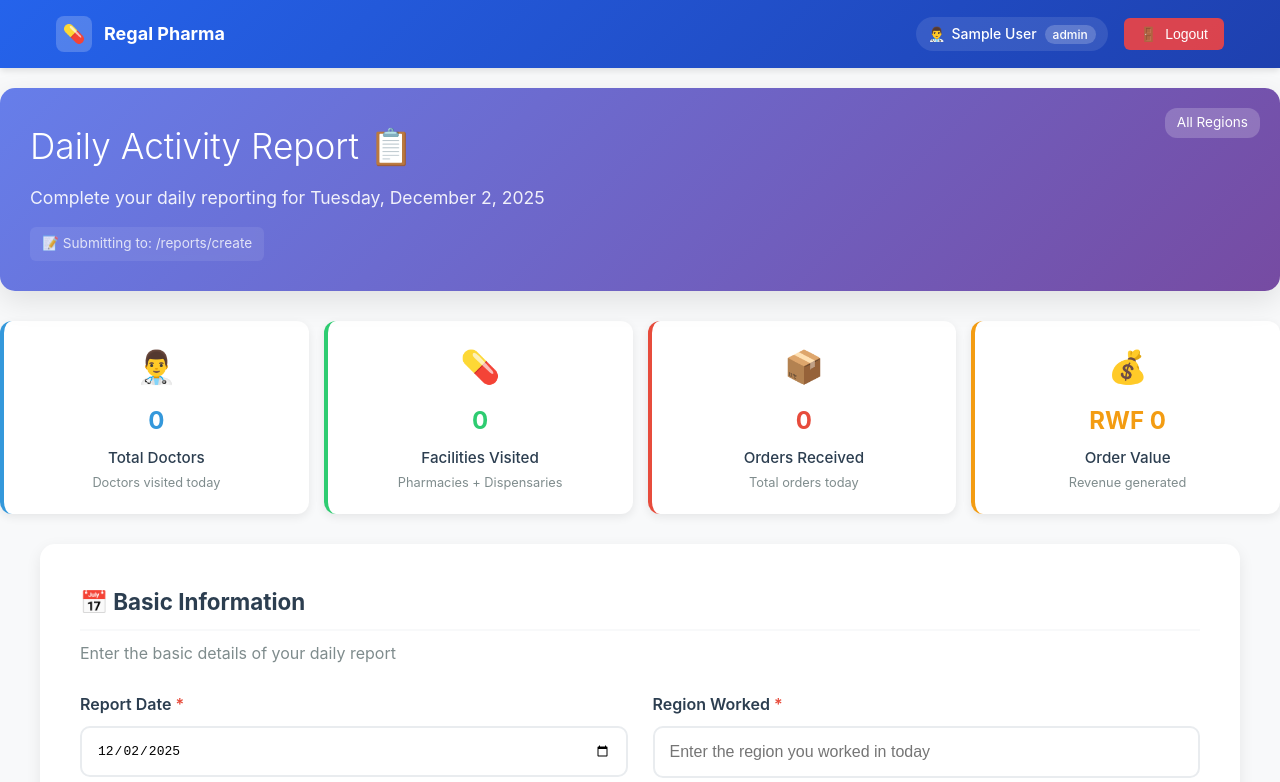
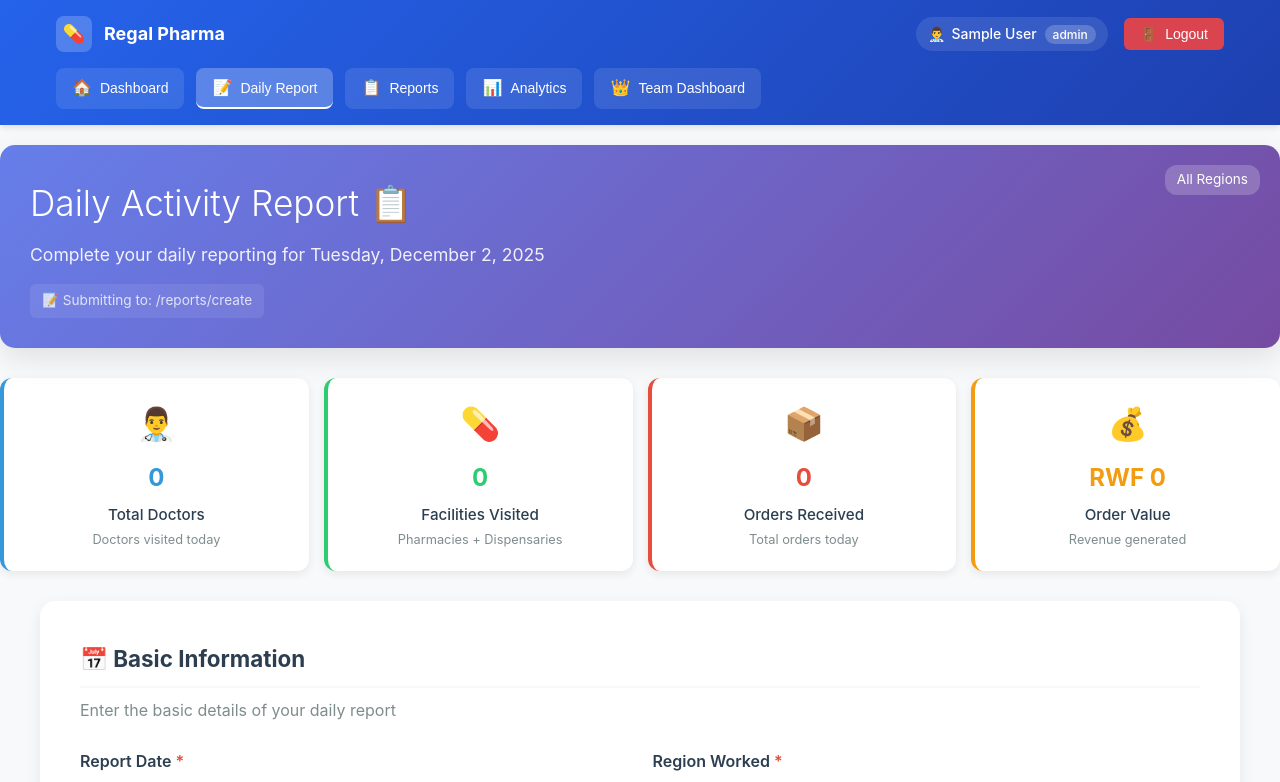
Before and after one commit to Nishbon/regal-pharma, a React (Vite) app in the folder frontend/: page /daily-report in a window 1280 px wide. Shown: the top 782 px of the page. Built offline with nearby package versions, Linux system fonts and the light colour scheme; no server answers; sample sign-in values are in the browser's storage; the HTML template or start-up script is replaced by a standard one.

Commit message:
Update Layout.jsx

```diff
--- a/frontend/src/components/Layout.jsx
+++ b/frontend/src/components/Layout.jsx
@@ -1,16 +1,34 @@
 import React from 'react'
-import { Outlet, useNavigate } from 'react-router-dom'
+import { Outlet, useNavigate, useLocation } from 'react-router-dom'
 import { useAuth } from '../contexts/AuthContext'
 
 const Layout = () => {
   const { user, logout } = useAuth()
   const navigate = useNavigate()
+  const location = useLocation()
   const isMobile = window.innerWidth < 768
 
   const handleLogout = () => {
     logout()
-    // Remove this line - logout() already handles the redirect
-    // navigate('/login')
+  }
+
+  const navigationItems = [
+    { path: '/dashboard', label: 'Dashboard', icon: '🏠', roles: ['medrep', 'supervisor', 'admin'] },
+    { path: '/daily-report', label: 'Daily Report', icon: '📝', roles: ['medrep', 'supervisor', 'admin'] },
+    { path: '/reports', label: 'Reports', icon: '📋', roles: ['medrep', 'supervisor', 'admin'] },
+    { path: '/analytics', label: 'Analytics', icon: '📊', roles: ['medrep', 'supervisor', 'admin'] },
+    { path: '/supervisor-dashboard', label: 'Team Dashboard', icon: '👑', roles: ['supervisor', 'admin'] },
+  ]
+
+  // Filter navigation items based on user role
+  const filteredNavItems = navigationItems.filter(item =>
+    item.roles.includes(user?.role || 'medrep')
+  )
+
+  const isActive = (path) => {
+    return location.pathname === path ||
+           (path === '/dashboard' && location.pathname === '/') ||
+           (path === '/supervisor-dashboard' && location.pathname.startsWith('/supervisor'))
   }
 
   return (
@@ -19,7 +37,7 @@ const Layout = () => {
       background: '#f8fafc',
       fontFamily: "'Inter', -apple-system, BlinkMacSystemFont, 'Segoe UI', 'Roboto', sans-serif"
     }}>
-      {/* Minimal Header Only */}
+      {/* Header with Navigation */}
       <header style={{
         background: 'linear-gradient(135deg, #2563eb 0%, #1e40af 100%)',
         color: 'white',
@@ -33,10 +51,14 @@ const Layout = () => {
           maxWidth: '1200px',
           margin: '0 auto',
           padding: '0 16px',
-          width: '100%',
+          width: '100%'
+        }}>
+          {/* Top Row: Logo & User Info */}
+          <div style={{
             display: 'flex',
             justifyContent: 'space-between',
-          alignItems: 'center'
+            alignItems: 'center',
+            marginBottom: '16px'
           }}>
             {/* Logo */}
             <div style={{ display: 'flex', alignItems: 'center', gap: '12px' }}>
@@ -95,7 +117,11 @@ const Layout = () => {
                   transition: 'all 0.2s ease',
                   display: 'flex',
                   alignItems: 'center',
-                gap: '8px'
+                  gap: '8px',
+                  ':hover': {
+                    background: 'rgba(239, 68, 68, 1)',
+                    transform: 'translateY(-1px)'
+                  }
                 }}
               >
                 <span>🚪</span>
@@ -103,31 +129,166 @@ const Layout = () => {
               </button>
             </div>
           </div>
+
+          {/* Navigation Bar */}
+          <nav style={{
+            display: 'flex',
+            gap: isMobile ? '8px' : '12px',
+            overflowX: isMobile ? 'auto' : 'visible',
+            paddingBottom: isMobile ? '8px' : '0',
+            WebkitOverflowScrolling: 'touch',
+            msOverflowStyle: 'none',
+            scrollbarWidth: 'none',
+            '::-webkit-scrollbar': {
+              display: 'none'
+            }
+          }}>
+            {filteredNavItems.map((item) => (
+              <button
+                key={item.path}
+                onClick={() => navigate(item.path)}
+                style={{
+                  padding: '10px 16px',
+                  background: isActive(item.path)
+                    ? 'rgba(255, 255, 255, 0.25)'
+                    : 'rgba(255, 255, 255, 0.1)',
+                  color: 'white',
+                  border: 'none',
+                  borderRadius: '8px',
+                  cursor: 'pointer',
+                  fontSize: '14px',
+                  fontWeight: '500',
+                  display: 'flex',
+                  alignItems: 'center',
+                  gap: '8px',
+                  transition: 'all 0.2s ease',
+                  whiteSpace: 'nowrap',
+                  flexShrink: 0,
+                  borderBottom: isActive(item.path) ? '2px solid white' : '2px solid transparent',
+                  ':hover': {
+                    background: 'rgba(255, 255, 255, 0.2)',
+                    transform: 'translateY(-1px)'
+                  }
+                }}
+              >
+                <span style={{ fontSize: '16px' }}>{item.icon}</span>
+                {(!isMobile || isActive(item.path)) && item.label}
+              </button>
+            ))}
+          </nav>
+        </div>
       </header>
 
-      {/* Main Content - Full Width, No Padding */}
+      {/* Main Content */}
       <main style={{
-        minHeight: 'calc(100vh - 72px)',
+        minHeight: 'calc(100vh - 120px)', // Adjusted for navigation bar
         background: '#f8fafc'
       }}>
         <Outlet />
       </main>
 
-      {/* Minimal Footer */}
+      {/* Footer */}
       <footer style={{
         background: 'white',
-        padding: '16px 0',
+        padding: '20px 0',
         borderTop: '1px solid #e5e7eb',
         color: '#6b7280',
-        fontSize: '12px',
-        textAlign: 'center'
+        fontSize: '14px'
       }}>
         <div style={{
           maxWidth: '1200px',
           margin: '0 auto',
-          padding: '0 16px'
+          padding: '0 16px',
+          display: 'flex',
+          flexDirection: isMobile ? 'column' : 'row',
+          justifyContent: 'space-between',
+          alignItems: 'center',
+          gap: isMobile ? '15px' : '0'
         }}>
-          © {new Date().getFullYear()} Regal Pharma
+          {/* Copyright */}
+          <div>
+            © {new Date().getFullYear()} Regal Pharma • All rights reserved
+          </div>
+
+          {/* Quick Stats (if on dashboard pages) */}
+          {['/dashboard', '/supervisor-dashboard'].includes(location.pathname) && (
+            <div style={{
+              display: 'flex',
+              gap: '20px',
+              fontSize: '12px',
+              color: '#9ca3af',
+              alignItems: 'center'
+            }}>
+              <div style={{ display: 'flex', alignItems: 'center', gap: '5px' }}>
+                <span>👨‍⚕️</span>
+                <span>Medical Rep System</span>
+              </div>
+              <div style={{ display: 'flex', alignItems: 'center', gap: '5px' }}>
+                <span>📊</span>
+                <span>v1.0.0</span>
+              </div>
+            </div>
+          )}
+
+          {/* Quick Links */}
+          <div style={{
+            display: 'flex',
+            gap: '20px',
+            fontSize: '13px'
+          }}>
+            {!isMobile && (
+              <>
+                <button
+                  onClick={() => navigate('/dashboard')}
+                  style={{
+                    background: 'none',
+                    border: 'none',
+                    color: '#6b7280',
+                    cursor: 'pointer',
+                    textDecoration: 'none',
+                    ':hover': {
+                      color: '#2563eb',
+                      textDecoration: 'underline'
+                    }
+                  }}
+                >
+                  Dashboard
+                </button>
+                <button
+                  onClick={() => navigate('/daily-report')}
+                  style={{
+                    background: 'none',
+                    border: 'none',
+                    color: '#6b7280',
+                    cursor: 'pointer',
+                    textDecoration: 'none',
+                    ':hover': {
+                      color: '#2563eb',
+                      textDecoration: 'underline'
+                    }
+                  }}
+                >
+                  Daily Report
+                </button>
+              </>
+            )}
+            <button
+              onClick={() => navigate('/reports')}
+              style={{
+                background: 'none',
+                border: 'none',
+                color: '#6b7280',
+                cursor: 'pointer',
+                textDecoration: 'none',
+                ':hover': {
+                  color: '#2563eb',
+                  textDecoration: 'underline'
+                }
+              }}
+            >
+              Reports
+            </button>
+          </div>
         </div>
       </footer>
     </div>
```
Lines whose indentation alone changed are shown as unchanged.
